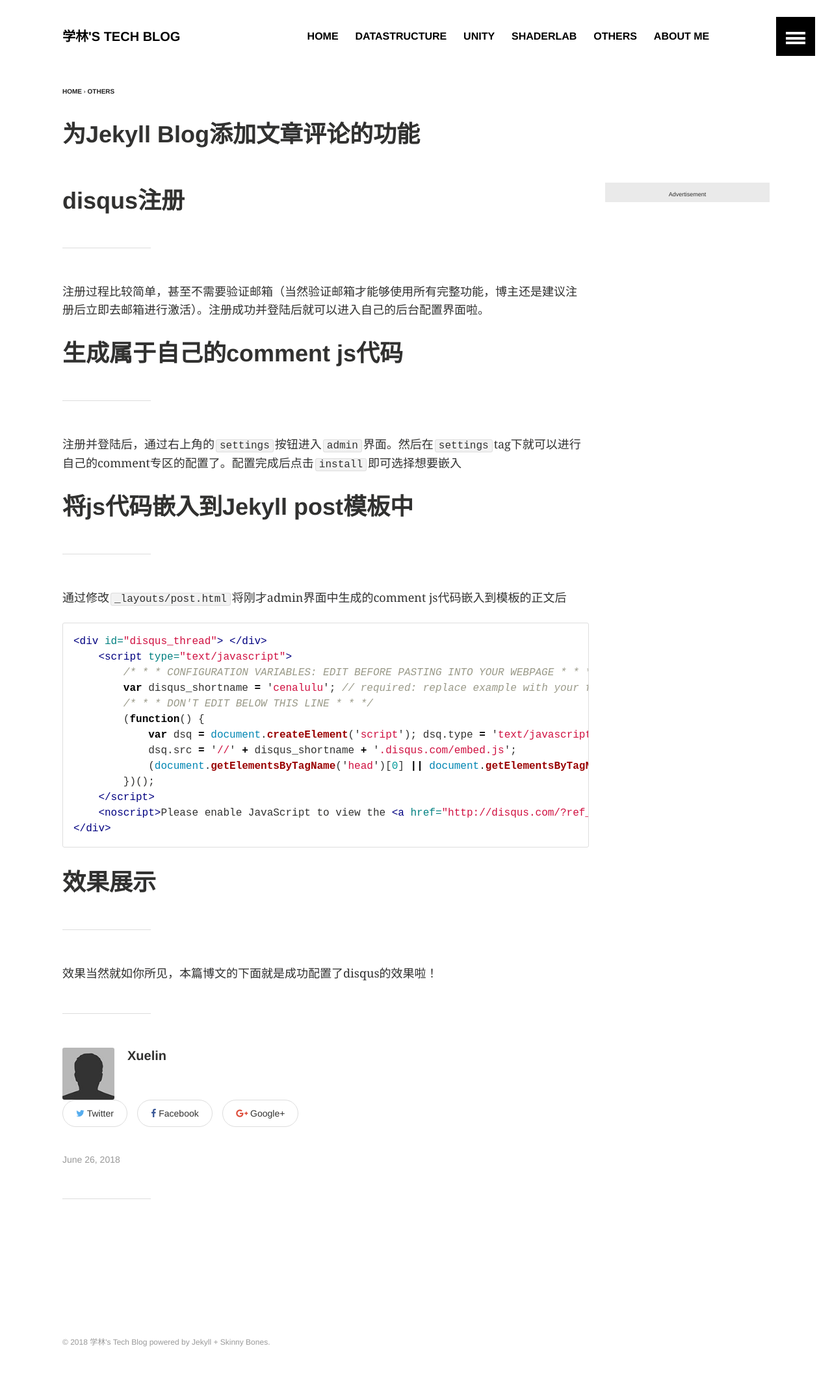
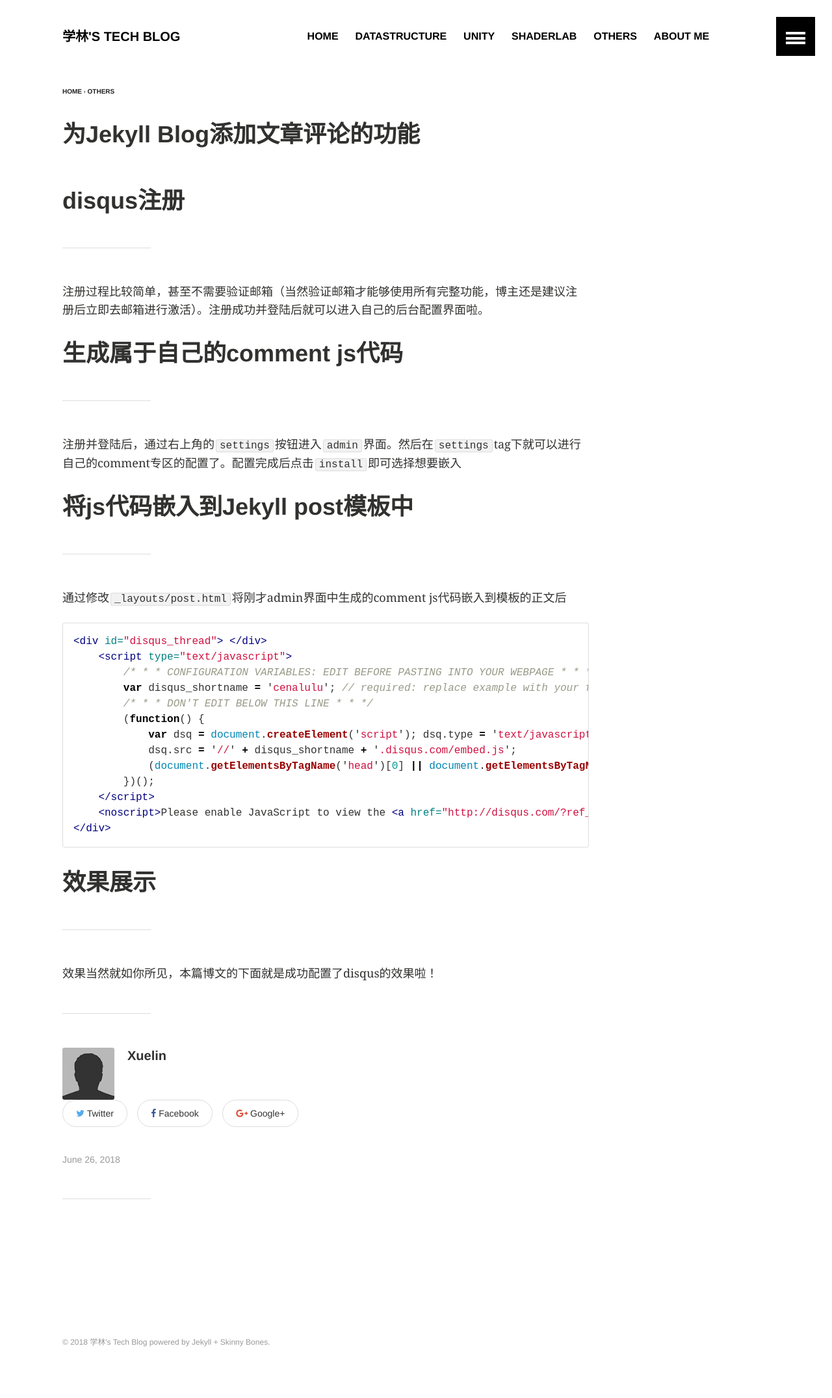
Before and after one commit to Office2010/Office2010.github.io, a Jekyll site: the page built from _posts/others/2018-06-26-setup-comment-for-your-blog.md, in a window 1280 px wide. Shown: the whole page at 65% size. Built offline with Jekyll 4.4.1, drawn with Linux system fonts in a browser that asks for light colours; a script that is not in the unit is left out; comment, search, counter and statistics services are not loaded.

Commit message:
blogTheme

```diff
--- a/_includes/about-me.html
+++ b/_includes/about-me.html
@@ -1 +1 @@
-<script src="//about.me/embed/junyi.lu"></script>
+<script src="https://about.me/lin.x"></script>
--- a/_layouts/article.html
+++ b/_layouts/article.html
@@ -37,8 +37,8 @@ layout: default
         <!--
             {% if page.ads %}<div class="ads">{% include advertising.html %}</div>{% endif %}
         -->
-		<div class="ads">{% include about-me.html %}</div>
-	</article><!-- ./wrap -->
+		<!--<div class="ads">{% include about-me.html %}</div>
+	--></article><!-- ./wrap -->
 </div><!-- /#main -->
 {% include env.html %}
 {% if env == null or env != 'staging' %}
```
